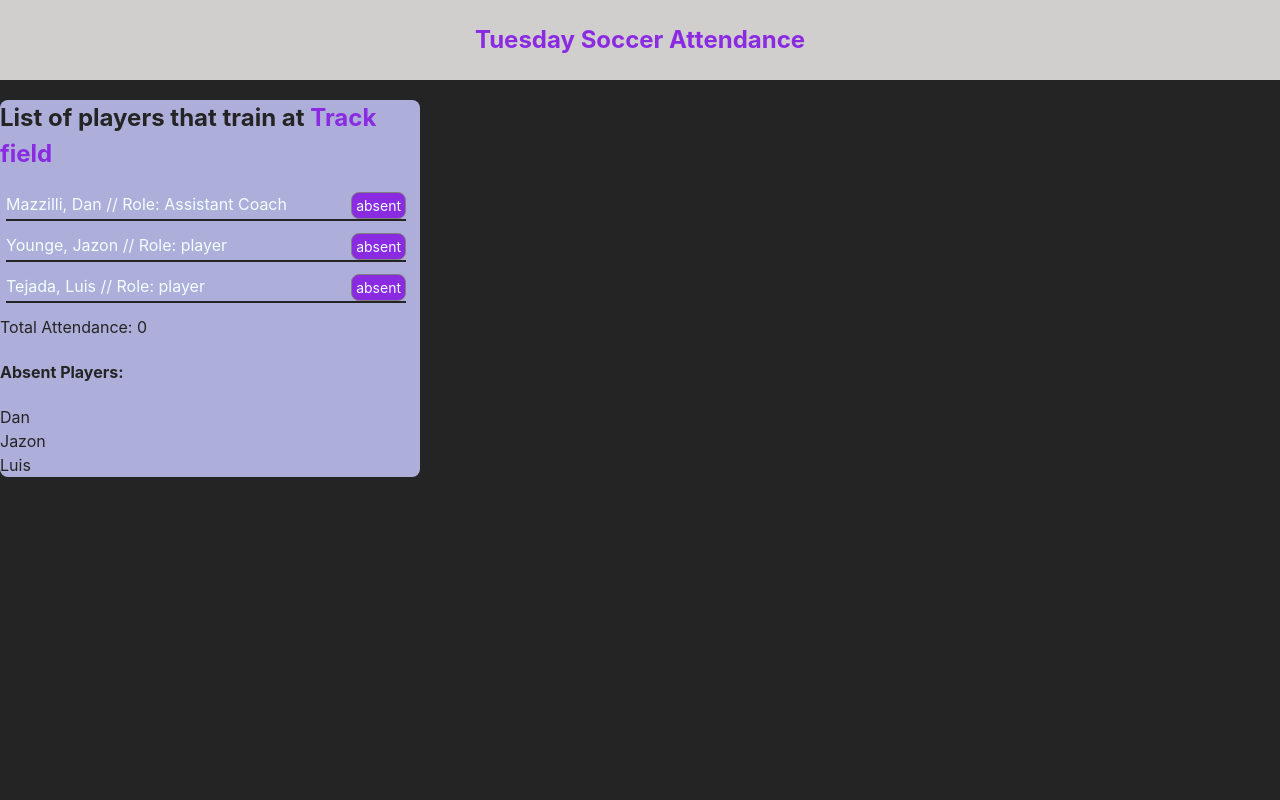
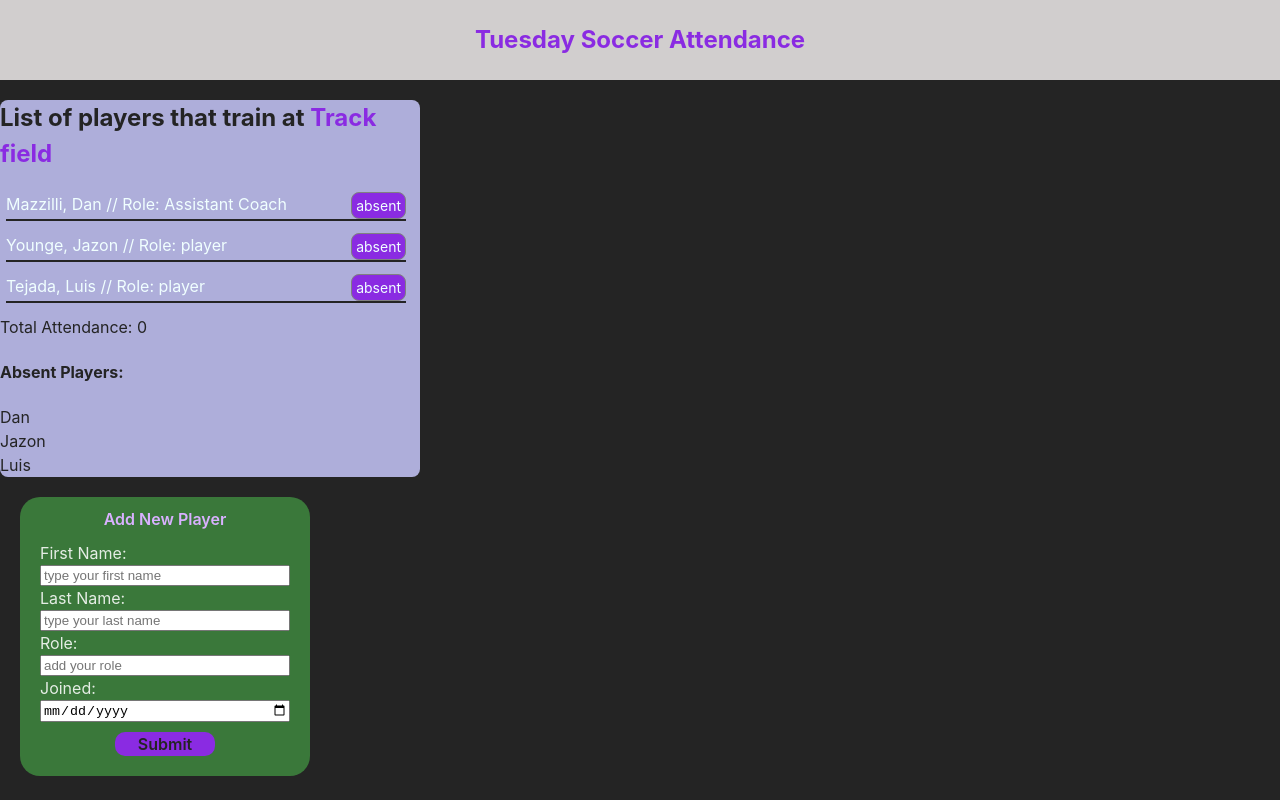
Before and after one commit to Daniel-Mazzilli/tuesday-soccer-attendance, a React (Vite) app: page / in a window 1280 px wide. Built offline with nearby package versions, Linux system fonts and the light colour scheme.

Commit message:
added form to add a new player

```diff
--- a/src/App.jsx
+++ b/src/App.jsx
@@ -1,5 +1,7 @@
+import { useState } from "react";
 import Navbar from "./components/Navbar";
 import PlayersList from "./components/PlayersList";
+import NewPlayerForm from "./components/NewPlayerForm";
 import "./App.css";
 
 function App() {
@@ -27,12 +29,21 @@ function App() {
     },
   ];
 
+  const [allPlayers, setAllPlayers] = useState(players)
+  const [absentPlayers, setAbsentPlayers] = useState(allPlayers);
+
+  const addNewPlayer = (newPlayer) => {
+    setAllPlayers([...allPlayers, newPlayer])
+    setAbsentPlayers([...absentPlayers, newPlayer])
+  }
+
   const practiceLocation = "Track field"
 
   return (
     <div className="app">
       <Navbar />
-      <PlayersList players={players} location={practiceLocation}/>
+      <PlayersList allPlayers={allPlayers} location={practiceLocation} absentPlayers={absentPlayers} setAbsentPlayers={setAbsentPlayers}/>
+      <NewPlayerForm addNewPlayer={addNewPlayer}/>
     </div>
   );
 }
--- /dev/null
+++ b/src/components/NewPlayerForm.css
@@ -0,0 +1,27 @@
+.new-player-form{
+    /* height:300px; */
+    width:250px;
+    background: rgb(58, 120, 58);
+    border-radius: 20px;
+    margin: 20px;
+    padding: 10px 20px;
+    display: grid;
+}
+
+.new-player-form-title{
+    margin-bottom: 10px;
+    color: rgb(217, 177, 255);
+    font-weight: 600;
+    text-align: center;
+}
+
+.form-submit{
+    all:unset;
+    width:100px;
+    margin: 10px auto;
+    background-color: blueviolet;
+    text-align: center;
+    border-radius: 10px;
+    color:#242424;
+    font-weight: 600;
+}
--- /dev/null
+++ b/src/components/NewPlayerForm.jsx
@@ -0,0 +1,73 @@
+import { useState } from "react";
+import "./NewPlayerForm.css";
+
+export default function NewPlayerForm({ addNewPlayer }) {
+  const [newPlayerInfo, setNewPlayerInfo] = useState({
+    firstName: "",
+    lastName: "",
+    role: "",
+    joined: "",
+    id: 0,
+  });
+
+  const handleInputChange = (event) => {
+    setNewPlayerInfo({
+      ...newPlayerInfo,
+      [event.target.id]: event.target.value,
+    });
+  };
+
+  const handleSubmit = (event) => {
+    event.preventDefault();
+
+    //adding a player id to our newPlayerInfo when submitting the form
+    const newPlayerId = newPlayerInfo.lastName + newPlayerInfo.firstName
+
+    const newPlayer = {...newPlayerInfo, id: newPlayerId}
+
+    addNewPlayer(newPlayer)
+  };
+
+  return (
+    <form className="new-player-form" onSubmit={handleSubmit}>
+      <div className="new-player-form-title">Add New Player</div>
+      <label htmlFor="firstName">First Name:</label>
+      <input
+        id="firstName"
+        placeholder="type your first name"
+        type="text"
+        value={newPlayerInfo.firstName}
+        onChange={handleInputChange}
+        required
+      />
+      <label htmlFor="lastName">Last Name:</label>
+      <input
+        id="lastName"
+        placeholder="type your last name"
+        type="text"
+        value={newPlayerInfo.lastName}
+        onChange={handleInputChange}
+        required
+      />
+      <label htmlFor="role">Role:</label>
+      <input
+        id="role"
+        placeholder="add your role"
+        type="text"
+        value={newPlayerInfo.role}
+        onChange={handleInputChange}
+        required
+      />
+      <label htmlFor="joined">Joined:</label>
+      <input
+        id="joined"
+        placeholder="type your joined date"
+        type="date"
+        value={newPlayerInfo.joined}
+        onChange={handleInputChange}
+        required
+      />
+      <input className="form-submit" type="submit" />
+    </form>
+  );
+}
--- a/src/components/PlayersList.jsx
+++ b/src/components/PlayersList.jsx
@@ -2,9 +2,9 @@ import { useState } from "react";
 import PlayerCard from "./PlayerCard";
 import "./PlayersList.css";
 
-export default function PlayersList({ players, location }) {
+export default function PlayersList({ allPlayers, location, absentPlayers, setAbsentPlayers }) {
   const [attendanceList, setAttendanceList] = useState([]);
-  const [absentPlayers, setAbsentPlayers] = useState(players);
+
 
   const updateAttendance = (newPlayer) => {
     const foundPlayer = attendanceList.find(
@@ -39,7 +39,7 @@ export default function PlayersList({ players, location }) {
         <span className="players-list-location">{location}</span>
       </h2>
       <ul>
-        {players.map((player) => {
+        {allPlayers.map((player) => {
           return (
             <PlayerCard
               key={player.id}
```
